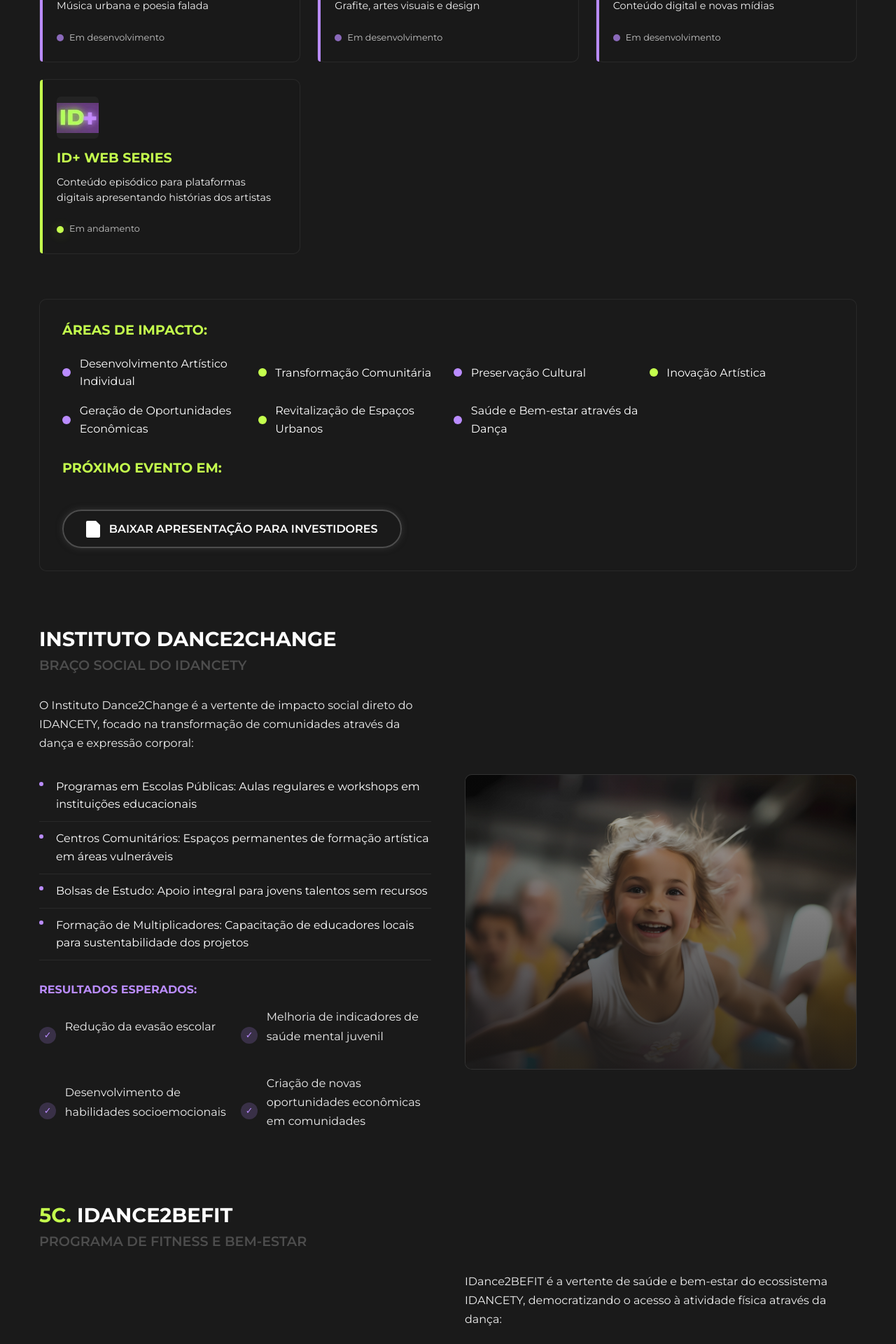
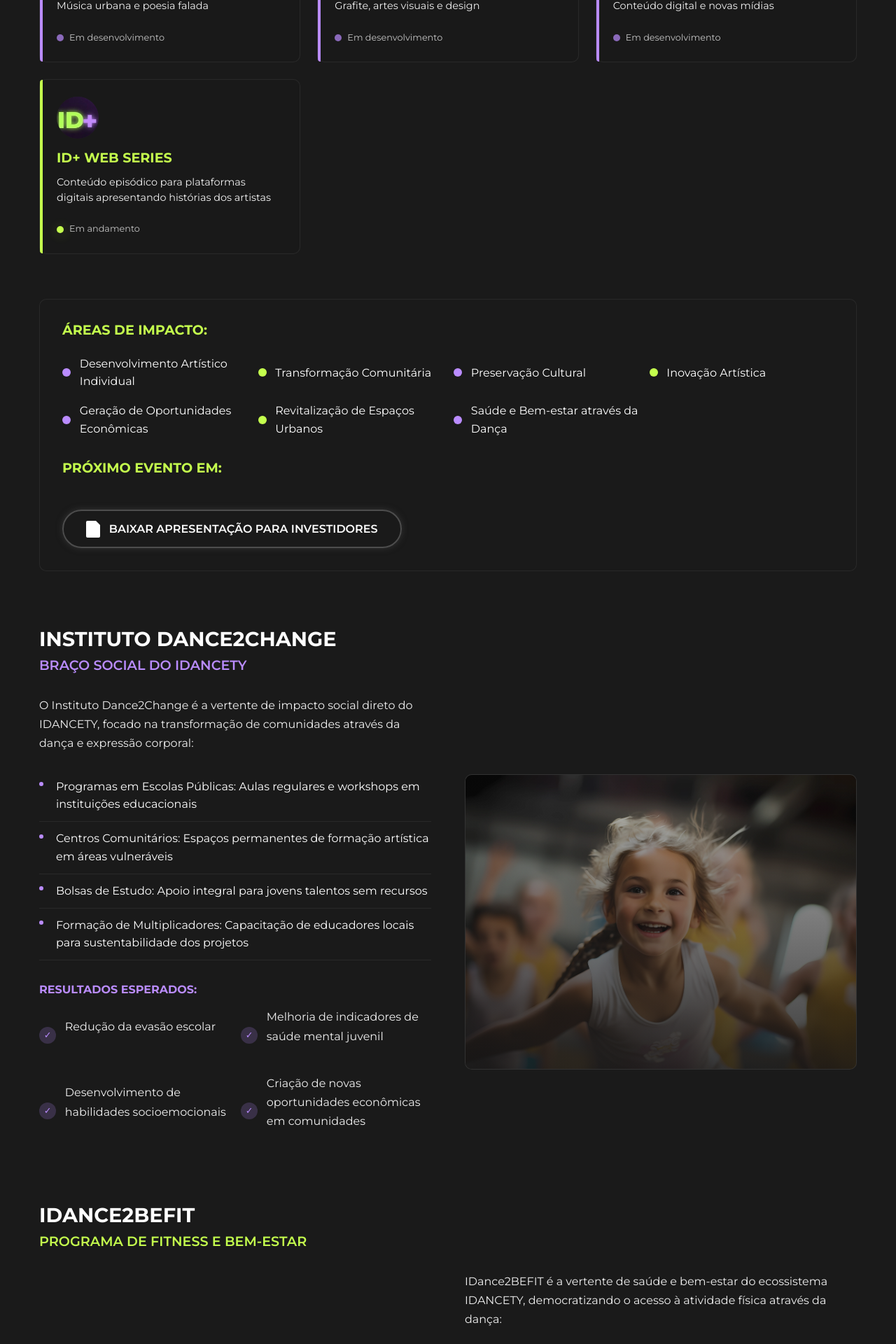
Before and after one commit to Freelings-Co/Idancety, a React (Vite) app: page / in a window 1280 px wide. Shown: the part 6600-8520 px from the top of the page at 70% size. Built offline with nearby package versions, Linux system fonts and the light colour scheme.

Commit message:
IdLogo Text Corrections

```diff
--- a/src/components/Ecosystem.jsx
+++ b/src/components/Ecosystem.jsx
@@ -198,7 +198,7 @@
         {/* IDance2BEFIT Section */}
         <div className="befit-section animate-on-scroll">
           <h3 className="befit-title">
-            <span className="cyber-lime-text">5C.</span> IDANCE2BEFIT
+            <span className="cyber-lime-text"></span> IDANCE2BEFIT
           </h3>
           <h4 className="befit-subtitle">PROGRAMA DE FITNESS E BEM-ESTAR</h4>
 
--- a/src/styles/Ecosystem.css
+++ b/src/styles/Ecosystem.css
@@ -83,7 +83,7 @@
 .program-icon {
   width: 60px;
   height: 60px;
-  border-radius: 10%;
+  border-radius: 50%;
   background-color: rgba(77, 77, 77, 0.2);
   display: flex;
   justify-content: center;
@@ -94,7 +94,8 @@
 .program-icon .icon {
   width: 60px;
   height: 60px;
-  background: url('../assets/images/IDLogo.webp');
+  background: url('../assets/images/IDLogo.jpg');
+  border-radius: 50%;
   background-size: contain;
   background-position: center;
   background-repeat: no-repeat;
@@ -228,12 +229,19 @@
   margin-bottom: 0.5rem;
 }
 
-.institute-subtitle, .befit-subtitle {
+.institute-subtitle{
   font-size: 1.2rem;
   font-weight: 600;
   margin-bottom: 2rem;
-  color: var(--grid-gray);
+  color: var(--vapor-violet);
 }
+.befit-subtitle {
+  font-size: 1.2rem;
+  font-weight: 600;
+  margin-bottom: 2rem;
+  color: var(--cyber-lime);
+}
+
 
 .institute-content, .befit-content {
   display: grid;
```
Also changed, not shown: src/assets/images/IDLogo.jpg (added), src/assets/images/IDLogo.webp.
